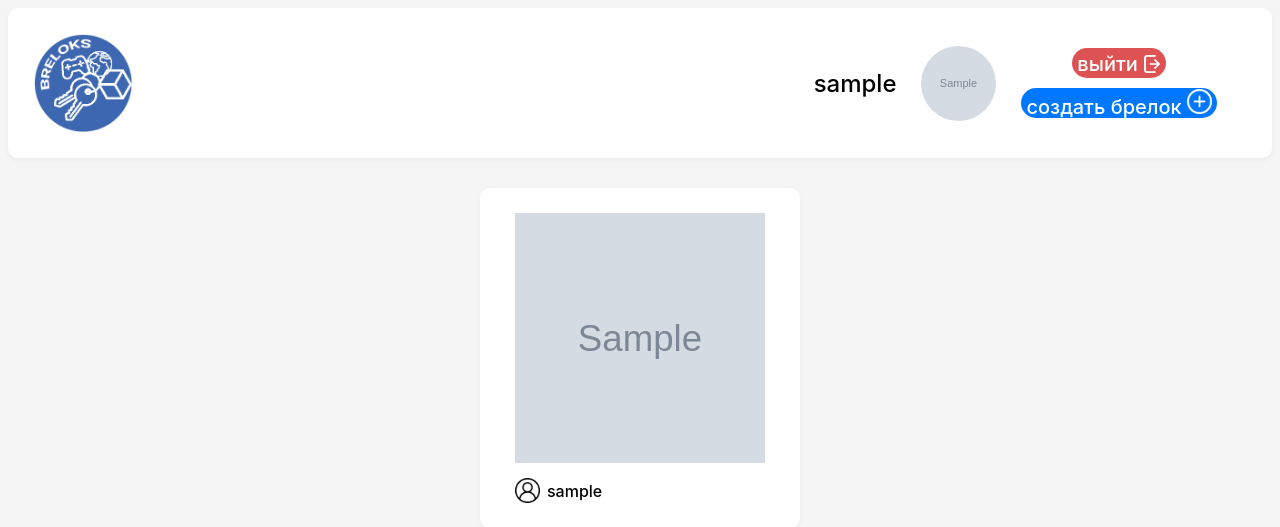
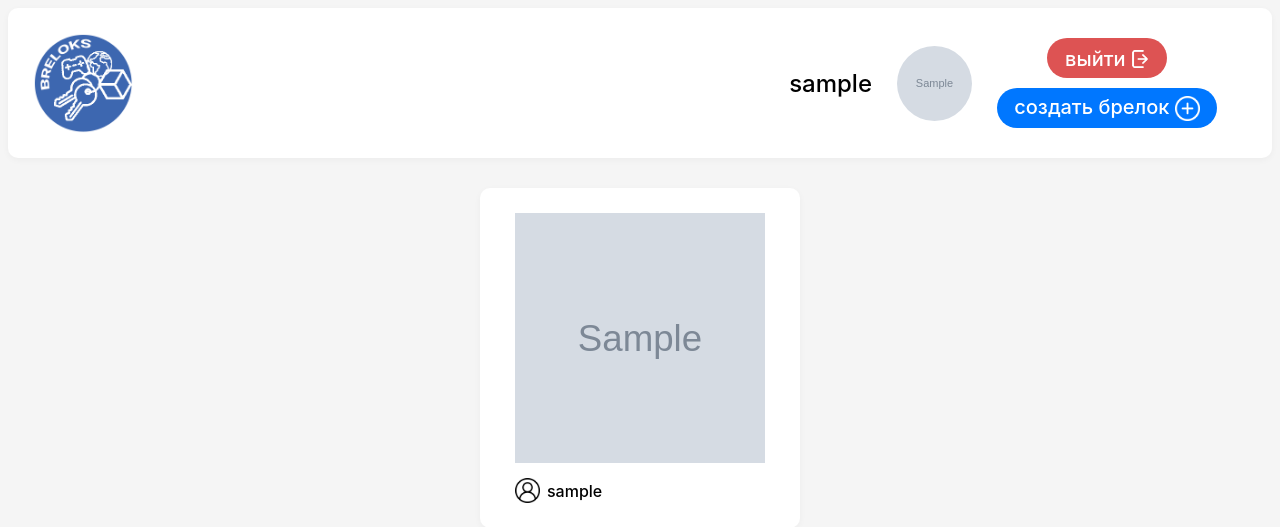
Before and after one commit to alexeykurkin/brelki_py, a Django app: template templates/index.html in a window 1280 px wide. Shown: the top 527 px of the page. Run offline with Django 4.2, Linux system fonts and the light colour scheme; tables that the repository leaves empty hold one stand-in row (values such as "Sample post"); the template is opened without the code that fills it: values that come from a table or form of the project are taken from there, most other values are stand-ins (such as "Sample title", 1, 10 or a date in 2020); grey boxes marked "Sample" are stand-in pictures.

Commit message:
create keychain and logout buttons styles

```diff
--- a/brelki/static/css/style.css
+++ b/brelki/static/css/style.css
@@ -40,22 +40,6 @@ a span {
 
 .user-menu h3 {
   color: black;
-}
-
-.logout-button {
-  font-family: "Inter Medium", sans-serif;
-  color: white;
-  background-color: #dd5353;
-  border-radius: 25px;
-  border: none;
-  font-size: 20px;
-  height: 30px;
-  width: auto;
-  text-align: center;
-  text-align-all: center;
-  padding-left: 5px;
-  padding-right: 5px;
-  vertical-align: middle;
 }
 
 .logout-button > img,
@@ -328,19 +312,14 @@ a span {
   margin: 0;
 }
 
-.create-keychain {
-  font-family: "Inter Medium", sans-serif;
-  color: white !important;
-  height: 30px;
-  font-size: 20px;
-  background-color: #0077FF;
-  border-radius: 25px;
-  border: none;
-  text-align: center;
-  text-align-all: center;
-  padding-left: 5px;
-  padding-right: 5px;
-  vertical-align: middle;
+.create-keychain_button {
+  background-color: #0077FF !important;
+  width: 220px;
+}
+
+.logout-button {
+  background-color: #dd5353;
+  width: 120px;
 }
 
 .registration-button {
--- a/templates/index.html
+++ b/templates/index.html
@@ -22,13 +22,13 @@
                     <div class="user-actions_buttons">
                         <div class="logout-button-block">
                         <a href="logout">
-                            <button class="logout-button" content="logout">
+                            <button class="user-actions_button logout-button" content="logout">
                                 <span>выйти</span>
                                 <img src="{% static 'img/logout.png' %}" width="18px" height="18px">
                             </button>
                         </a>
                     </div>
-                        <button class="create-keychain">
+                        <button class="user-actions_button create-keychain_button">
                             <a href="create_keychain"><span>cоздать брелок</span></a>
                             <img src="{% static 'img/add.png' %}" width="25px" height="25px">
                         </button>
```
